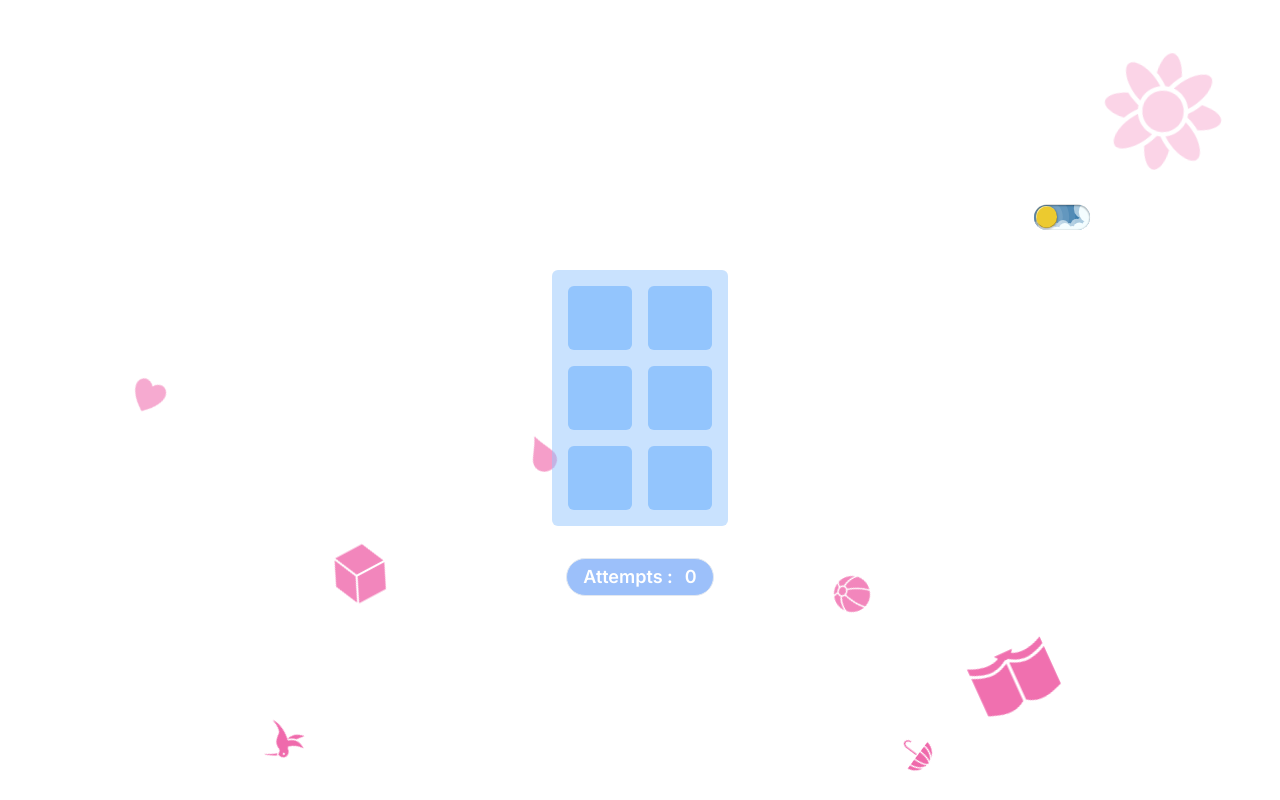
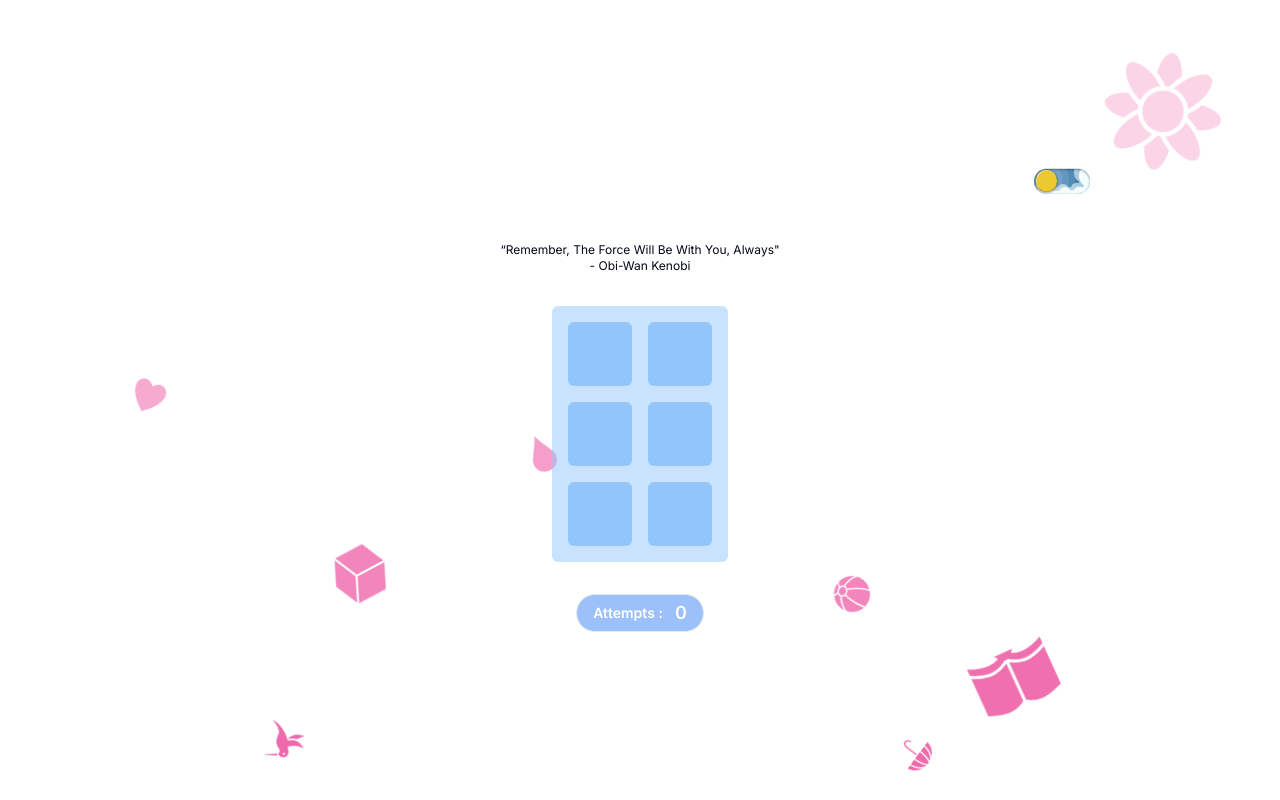
Before and after one commit to igbanibo-Dengi/mightymeld_memory_game, a Next.js app: page / in a window 1280 px wide. Both pictures are taken after a click on the button "Padawan". Built offline with nearby package versions, Linux system fonts and the light colour scheme.

Commit message:
the force is with me

```diff
--- a/components/Screen.jsx
+++ b/components/Screen.jsx
@@ -29,7 +29,7 @@ export function StartScreen({ start }) {
 
         <p className=" text-white text-xs">Choose your level to begin.</p>
 
-        <div className="flex text-sm flex-col gap-4">
+        <div className="flex items-center justify-center text-sm flex-col gap-4">
           <button
             onClick={() => start(2)}
             className="px-8 py-2 w-[200px] rounded-full bg-white text-pink-500 focus:ring-2 focus:ring-pink-400 hover:shadow-xl transition duration-200"
@@ -144,6 +144,7 @@ export function PlayScreen({ end, difficulty }) {
 
   return (
     <div className="z-50 flex flex-col gap-8 justify-center items-center w-[500px]">
+      <Paragraph />
       {difficulty === 2 ? (
         <div className="grid grid-cols-2 gap-4 bg-blue-300/50 p-4 rounded-md">
           {getTiles(3 * difficulty).map((tile, i) => (
@@ -165,9 +166,7 @@ export function PlayScreen({ end, difficulty }) {
       )}
 
       <div className="flex py-1 px-4 rounded-full border gap-3 bg-blue-500/50 text-gray-700 items-center text-lg font-semi-bold">
-        <p className="text-white font-semibold text-base md:text-lg">
-          Attempts :
-        </p>
+        <p className="text-white text-sm font-semibold">Attempts :</p>
 
         <p className="text-white font-semibold text-base md:text-lg">
           {tryCount}
--- a/components/prefabs/Tailwind.jsx
+++ b/components/prefabs/Tailwind.jsx
@@ -208,8 +208,9 @@ export function Input() {
 
 export function Paragraph() {
   return (
-    <p className="mt-2 text-sm text-white underline ">
-      May the force be with you.
+    <p className="mt-2 text-center text-xs text-foreground">
+      “Remember, The Force Will Be With You, Always"
+      <br />- Obi-Wan Kenobi
     </p>
   );
 }
```
